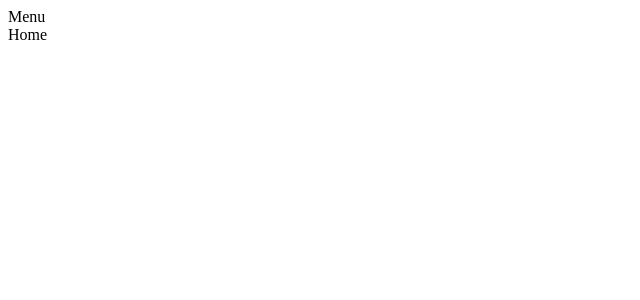
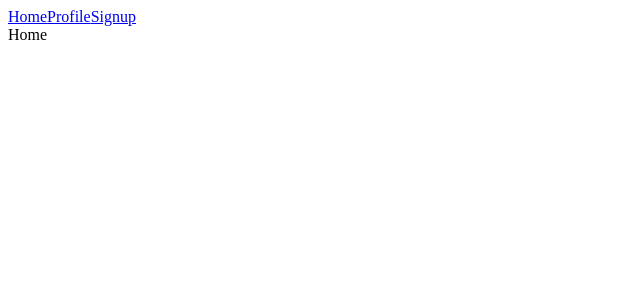
Before and after one commit to mnxmnz/twitter-clone-frontend, a Next.js app: page / in a window 1280 px wide. Shown: the top 300 px of the page, without its empty margins (0-640 px from the left). Built offline with nearby package versions, Linux system fonts and the light colour scheme.

Commit message:
feat: add Link tag to default menu
상단 메뉴에 페이지 링크 생성

```diff
--- a/components/AppLayout.tsx
+++ b/components/AppLayout.tsx
@@ -1,3 +1,5 @@
+import Link from 'next/link';
+
 type LayoutProps = {
   children: React.ReactNode;
 };
@@ -5,7 +7,17 @@ type LayoutProps = {
 function AppLayout({ children }: LayoutProps) {
   return (
     <div>
-      <div>Menu</div>
+      <div>
+        <Link href="/">
+          <a>Home</a>
+        </Link>
+        <Link href="/profile">
+          <a>Profile</a>
+        </Link>
+        <Link href="/signup">
+          <a>Signup</a>
+        </Link>
+      </div>
       {children}
     </div>
   );
```
